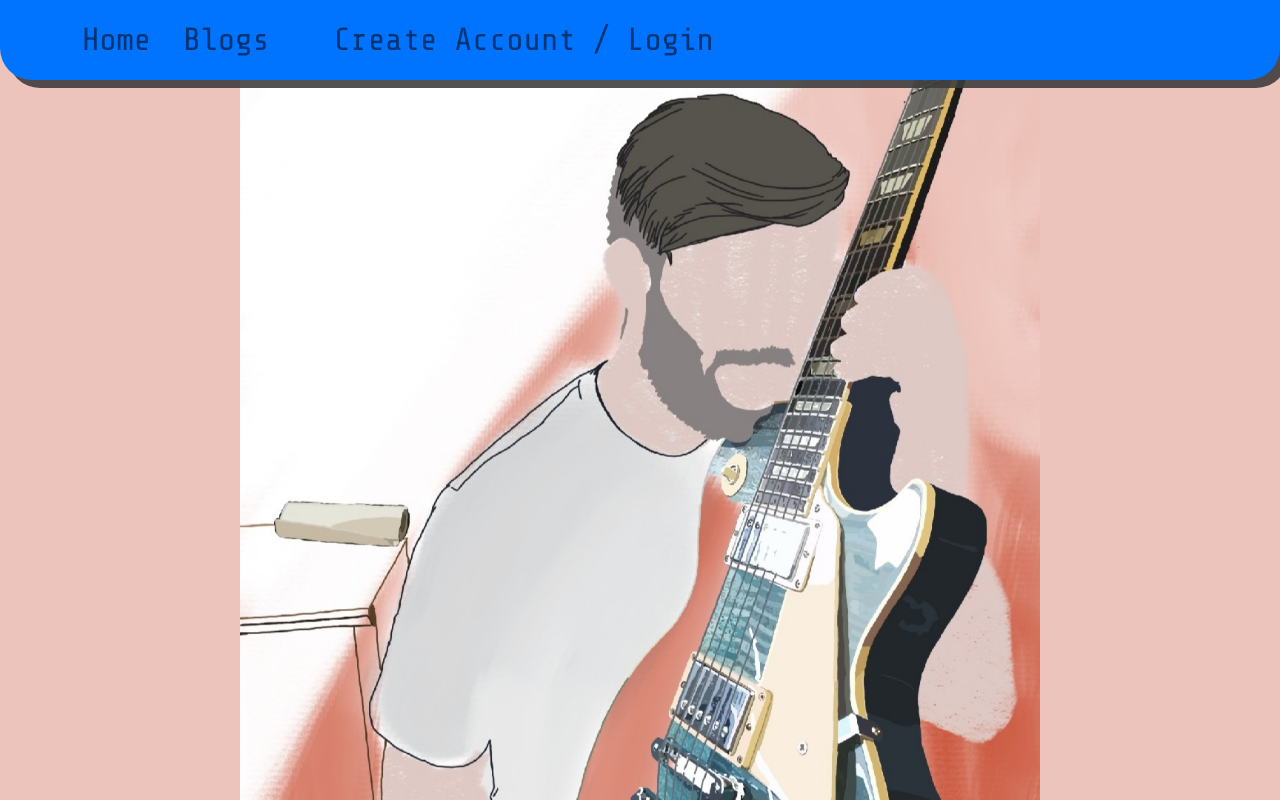
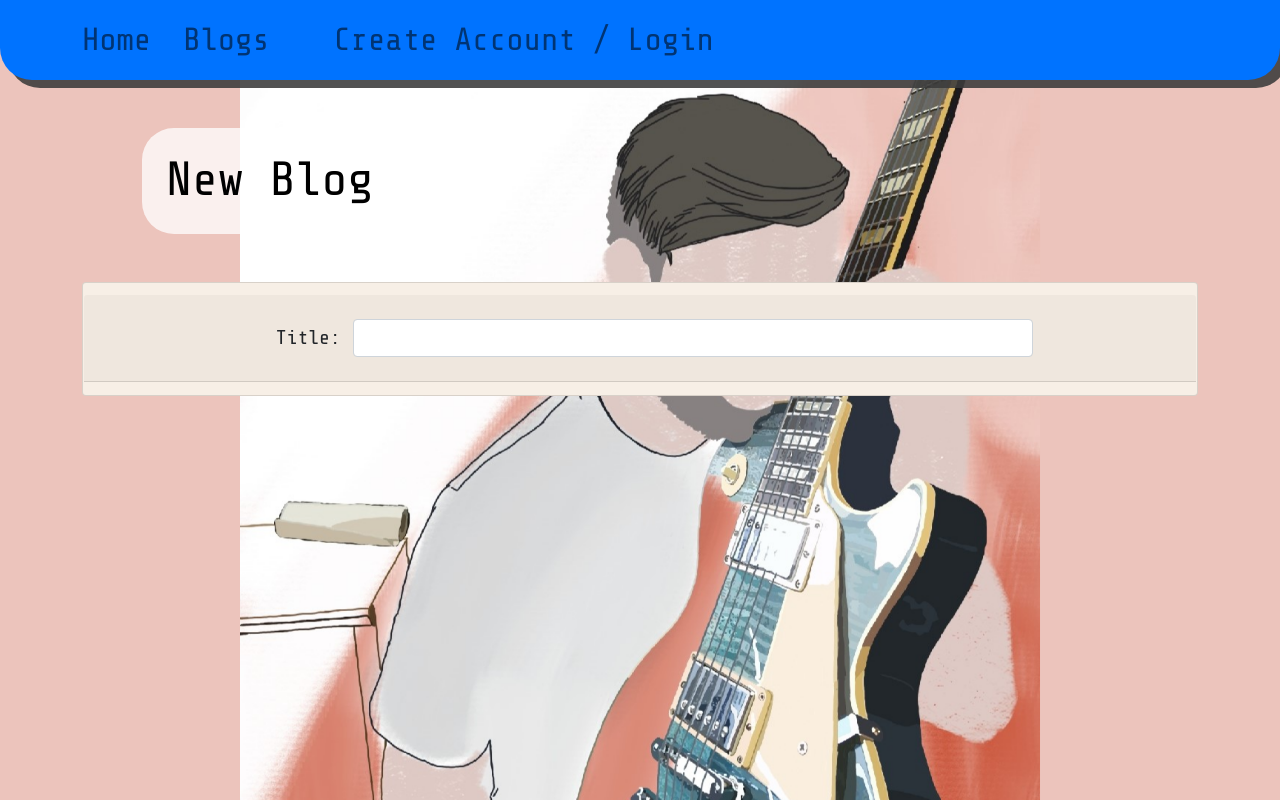
Before and after one commit to JoshBreezy/Portfolio, a React (Create React App) app: page /newblog in a window 1280 px wide. Built offline with nearby package versions, Linux system fonts and the light colour scheme; no server answers.

Commit message:
commiting and restarting computer

```diff
--- a/src/App.js
+++ b/src/App.js
@@ -5,8 +5,8 @@ import DeskNav from './components/DeskNav';
 import MobNav from './components/MobNav';
 import Main from './components/Main';
 import UserSettingsPage from './components/UserSettingsPage';
-import BlogHome from './components/BlogsPage/BlogHome';
-import NewBlog from './components/BlogsPage/NewBlog';
+import BlogHome from './components/blogsPage/BlogHome';
+import NewBlog from './components/blogsPage/NewBlog';
 import { Route, Routes } from 'react-router-dom';
 import { isMobile } from 'react-device-detect';
 
--- a/src/components/BlogsPage/BlogHome.js
+++ b/src/components/BlogsPage/BlogHome.js
@@ -45,7 +45,7 @@ export default function BlogHome() {
       <div className="container m-3">
         <div className='row'>
           <div className='col'>
-            <Link to='newblog' className='btn btn-primary'>Start new blog</Link>
+            <Link to='/newblog' className='btn btn-primary'>Start new blog</Link>
           </div>
         </div>
       </div>
--- a/src/components/BlogsPage/NewBlog.js
+++ b/src/components/BlogsPage/NewBlog.js
@@ -1,12 +1,76 @@
-import React, { useState } from 'react';
-import { Link } from 'react-router-dom';
+import React, { useState, useEffect } from 'react'
+import { useDB } from '../../contexts/DBContext';
+import { useAuth } from '../../contexts/AuthContext';
+import { useSpring, animated, config } from 'react-spring';
+import { CardHeader, CardText, CardBody, CardFooter, Button, Label, Input, Form, FormGroup } from 'reactstrap';
 
-export default function NewBlog () {
+export default function NewBlog() {
+
+  const slideW = 0 - window.innerWidth;
+
+  const slideLeft = useSpring({
+    from: { x: slideW },
+    to: { x: 0 },
+    config: config.molasses,
+  });
+
+  const fadeIn = useSpring({
+    from: { opacity: 0 },
+    to: { opacity: 1 },
+    config: config.slow,
+  });
+
+  const { newBlog, getUserName } = useDB();
+  const { currentUser } = useAuth();
+  const [error, setError] = useState();
+  const [userName, setUserName] = useState();
+  const [formState, setFormState] = useState();
+
+  async function callForUname() {
+    try {
+      await getUserName().then((res) => {
+        console.log(res.val());
+        setUserName(res.val())
+      })
+    } catch (err) {
+      setError(err)
+    };
+  };
+
+  useEffect(() => {
+    callForUname()
+    // eslint-disable-next-line react-hooks/exhaustive-deps
+  }, []);
 
 
-    return(
-        <div>
+  const handleForm = (e) => {
+    setFormState({
+      ...formState,
+      [e.target.name]: e.target.value
+    })
+  };
 
+
+  return (
+    <div className='container'>
+      <animated.div style={slideLeft} className= 'container'>
+        <div className='row'>
+          <div className='col-auto'>
+              <h1 style={{ margin: '3rem', fontSize: '3rem', padding: '1.5rem', backgroundColor: 'hsla(0,0%, 100%, .75', borderRadius: '2rem' }}>New Blog</h1>
+          </div>
         </div>
-    )
+      </animated.div>
+      <animated.div style={fadeIn} className='card'>
+        <CardHeader className='row align-items-center'>
+          <Form className='align-items-center row'>
+            <Label tag={'h2'} className='mb-0 col-2' >{userName}</Label>
+            <Label for='titleInput' size={'lg'} className='col-auto mb-0 p-0' >Title:</Label>
+            <div className='col-8'>
+              <Input name='titleInput' id='titleInput' onChange={handleForm} />
+            </div>
+          </Form>
+        </CardHeader>
+      </animated.div>
+    </div>
+  );
 }
--- a/src/contexts/DBContext.js
+++ b/src/contexts/DBContext.js
@@ -44,6 +44,10 @@ export function DBProvider({ children }){
         return db.ref('users/' + auth.currentUser.uid).once('value')
     }
 
+    function getUserName(){
+        return db.ref('users/' + auth.currentUser.uid + '/userName').once('value')
+    }
+
     function addBlog(author, title, content){
         return db.ref('blogs/').push().set({
             author: author,
@@ -60,7 +64,8 @@ export function DBProvider({ children }){
         getUser,
         removeFromUnavail,
         addToUnavailNames,
-        addBlog
+        addBlog,
+        getUserName
     }
 
     return (
--- a/src/index.js
+++ b/src/index.js
@@ -3,8 +3,8 @@ import ReactDOM from 'react-dom/client';
 import './index.css';
 import App from './App';
 import { BrowserRouter } from 'react-router-dom';
-import {AuthProvider} from './contexts/AuthContext';
-import {DBProvider} from './contexts/DBContext';
+import { AuthProvider } from './contexts/AuthContext';
+import { DBProvider } from './contexts/DBContext';
 import reportWebVitals from './reportWebVitals';
 import './fonts/ShareTechMono-Regular.ttf';
 
```
